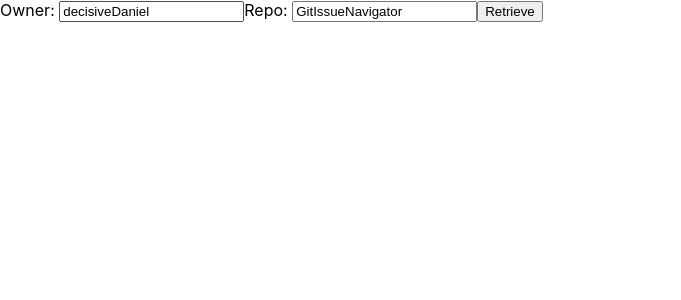
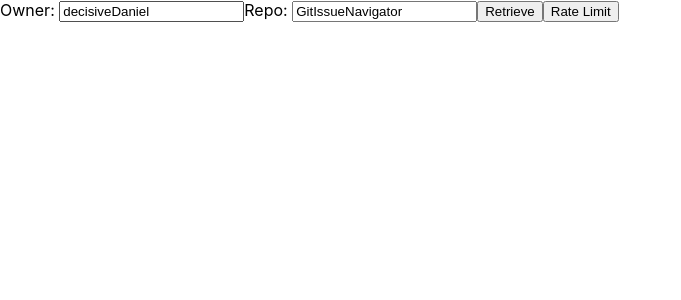
Before and after one commit to decisivedaniel/GitIssueNavigator, a React (Create React App) app: page / in a window 1280 px wide. Shown: the top 300 px of the page, without its empty margins (0-681 px from the left). Built offline with nearby package versions, Linux system fonts and the light colour scheme.

Commit message:
Trigger rate limit function

```diff
--- a/src/InfoRetrival/IssueForm.tsx
+++ b/src/InfoRetrival/IssueForm.tsx
@@ -1,5 +1,5 @@
 import React from 'react';
-import { getIssuesFromAPI, issuesResponse } from './gitService';
+import { getIssuesFromAPI, issuesResponse, getRateLimit } from './gitService';
 
 type State = {
     owner: string;
@@ -39,6 +39,7 @@ export class IssueForm extends React.Component<  IssueFormProps , State> {
                     Repo: <input type="text" name="repo" value={this.state.repo} onChange={this.onRepoChange} />
                 </label>
                 <input type="button" value="Retrieve" onClick={this.onSubmit} />
+                <input type="button" value="Rate Limit" onClick={()=> getRateLimit()}/>
             </div>
         )
     }
```
